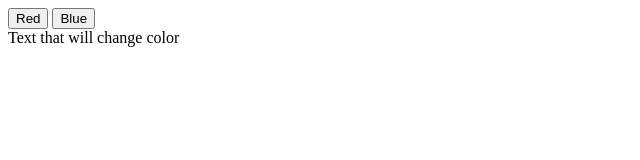
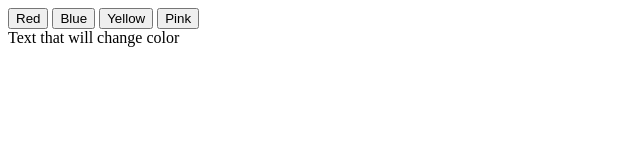
Before and after one commit to kalyanMondal2000/jsBasics2, a plain HTML site: page index.html in a window 1280 px wide. Shown: the whole page, without its empty margins (0-640 px from the left). Drawn offline with Linux system fonts and the light colour scheme.

Commit message:
added buttons

```diff
--- a/index.html
+++ b/index.html
@@ -9,6 +9,8 @@
 
 <button id = "button" onclick = "changeCSS('red')">Red</button>
 <button id = "button" onclick = "changeCSS('Blue')">Blue</button>
+<button id = "button" onclick = "changeCSS('yellow')">Yellow</button>
+<button id = "button" onclick = "changeCSS('pink')">Pink</button>
 
 <div id = "text">Text that will change color</div>
 
```
